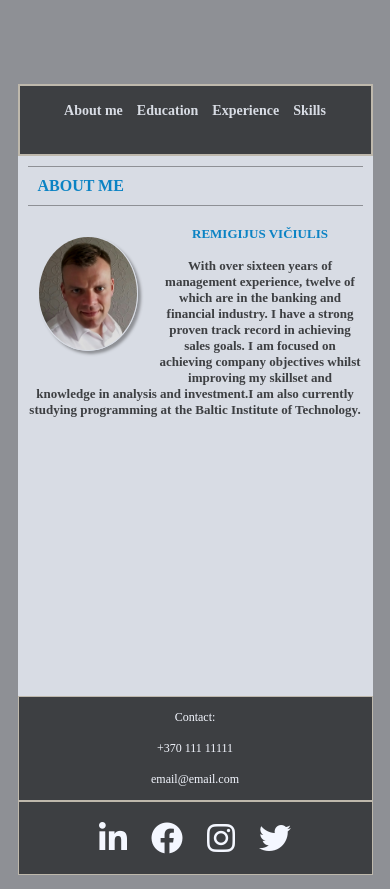
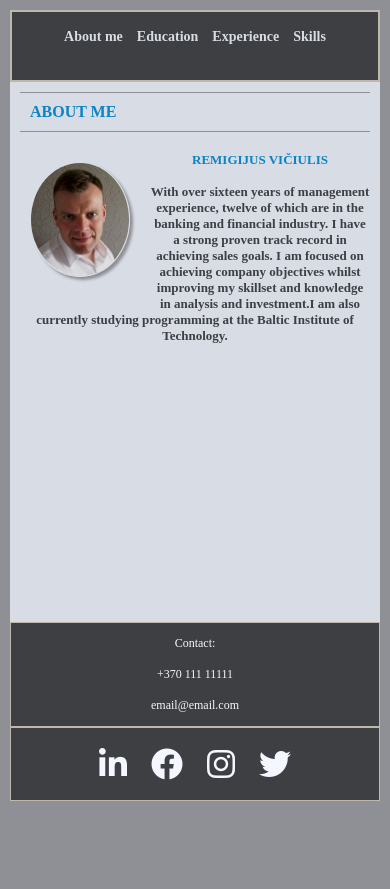
Before and after one commit to RemygaV/Sprint-2, a plain HTML site: page index.html in a window 390 px wide. After the commit the page ends 844 px from the top, so only its background shows below. Drawn offline with Linux system fonts and the light colour scheme.

Commit message:
changed some style properties

```diff
--- a/style/style.css
+++ b/style/style.css
@@ -23,7 +23,7 @@ body {
 .my-page {
     background-color: var(--gray);
     display         : grid;
-    width           : 60vw;
+    max-width           : 1400px;
     min-height      : 800px;
     grid-template-areas:
         "navig main main"
@@ -31,7 +31,7 @@ body {
         "footer footer footer";
     grid-template-columns: 3fr 9fr;
     grid-template-rows   : 10% 75% 15%;
-    margin               : 10vh auto;
+    margin               : 10px auto;
 }
 
 .navigation {
@@ -274,6 +274,7 @@ footer {
 
 @media screen and (min-width: 800px) and (max-width: 1200px) {
     .my-page {
+        margin: 10px;
         min-height        : 720px;
         grid-template-rows: 0% 85% 15%;
     }
@@ -339,6 +340,7 @@ footer {
 
 @media screen and (min-width: 360px) and (max-width: 799px) {
     .my-page {
+        margin: 10px;
         min-width : 355px;
         min-height: 720px;
         grid-template-areas:
```
